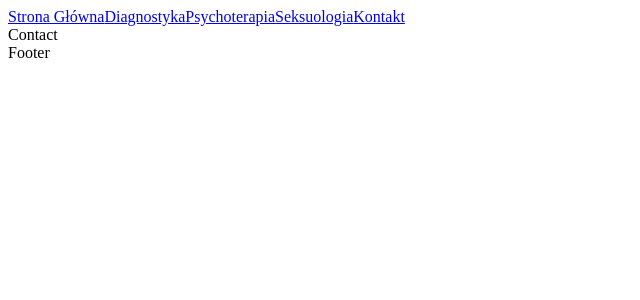
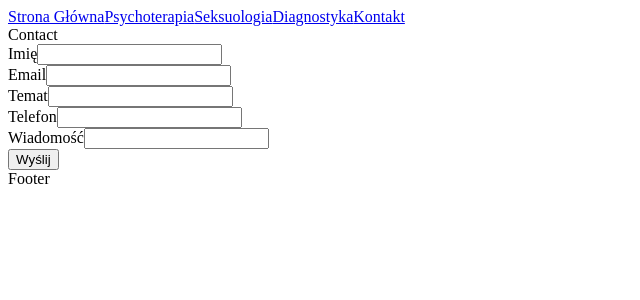
Before and after one commit to wrotewrong/instytut_tp, a React (Create React App) app in the folder client/: page /contact in a window 1280 px wide. Shown: the top 300 px of the page, without its empty margins (0-640 px from the left). Built offline with nearby package versions, Linux system fonts and the light colour scheme.

Commit message:
Add MailForm component

```diff
--- /dev/null
+++ b/client/src/components/features/MailForm/MailForm.js
@@ -0,0 +1,37 @@
+import Form from 'react-bootstrap/Form';
+import Button from 'react-bootstrap/Button';
+
+export function MailForm() {
+  return (
+    <Form>
+      <Form.Group controlId='formLogin'>
+        <Form.Label>Imię</Form.Label>
+        <Form.Control type='text'></Form.Control>
+      </Form.Group>
+
+      <Form.Group controlId='formLogin'>
+        <Form.Label>Email</Form.Label>
+        <Form.Control type='email'></Form.Control>
+      </Form.Group>
+
+      <Form.Group controlId='formLogin'>
+        <Form.Label>Temat</Form.Label>
+        <Form.Control type='text'></Form.Control>
+      </Form.Group>
+
+      <Form.Group controlId='formLogin'>
+        <Form.Label>Telefon</Form.Label>
+        <Form.Control type='tel'></Form.Control>
+      </Form.Group>
+
+      <Form.Group controlId='formLogin'>
+        <Form.Label>Wiadomość</Form.Label>
+        <Form.Control type='text'></Form.Control>
+      </Form.Group>
+
+      <Button type='submit' className='mt-3'>
+        Wyślij
+      </Button>
+    </Form>
+  );
+}
--- a/client/src/components/layout/NavBar/navBar.js
+++ b/client/src/components/layout/NavBar/navBar.js
@@ -9,14 +9,14 @@ export function NavBar() {
         <Nav.Link as={NavLink} to='/'>
           Strona Główna
         </Nav.Link>
-        <Nav.Link as={NavLink} to='/diagnostics'>
-          Diagnostyka
-        </Nav.Link>
         <Nav.Link as={NavLink} to='/psychotherapy'>
           Psychoterapia
         </Nav.Link>
         <Nav.Link as={NavLink} to='/sexology'>
           Seksuologia
+        </Nav.Link>
+        <Nav.Link as={NavLink} to='/diagnostics'>
+          Diagnostyka
         </Nav.Link>
         <Nav.Link as={NavLink} to='/contact'>
           Kontakt
--- a/client/src/components/pages/Contact/contact.js
+++ b/client/src/components/pages/Contact/contact.js
@@ -1,3 +1,10 @@
+import { MailForm } from '../../features/MailForm/MailForm';
+
 export function Contact() {
-  return <div>Contact</div>;
+  return (
+    <>
+      <div>Contact</div>
+      <MailForm></MailForm>
+    </>
+  );
 }
```
